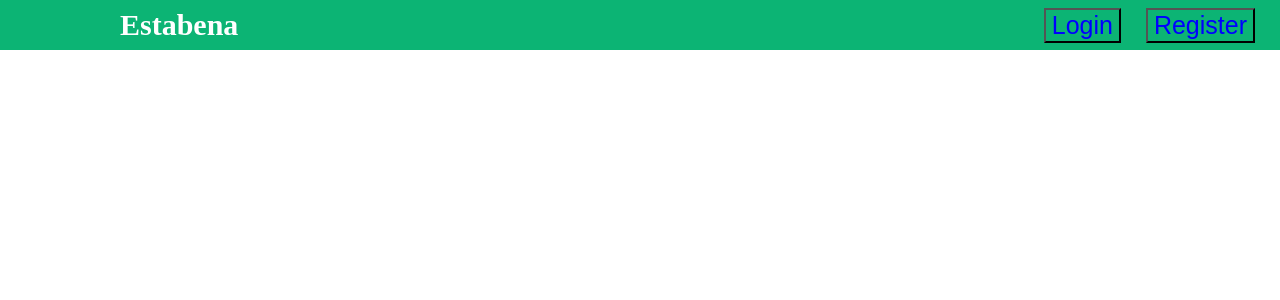
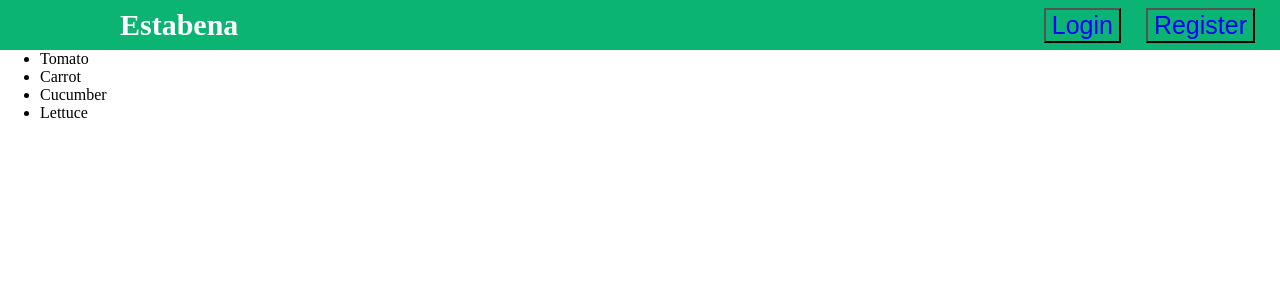
Before and after one commit to iNoor72/Ecommerce-FullStack, a React (Create React App) app in the folder frontend/: page /vegetables in a window 1280 px wide. Shown: the top 300 px of the page. Built offline with nearby package versions, Linux system fonts and the light colour scheme.

Commit message:
Fixed the problem with the design not showing properly, now all designs are perfect, we need CSS now

```diff
--- a/frontend/src/App.js
+++ b/frontend/src/App.js
@@ -9,6 +9,7 @@ import VegScreen from './Screens/VegScreen';
 import FruitScreen from './Screens/FruitScreen';
 import CartScreen from './Screens/CartScreen';
 import {BrowserRouter,Route,Link} from 'react-router-dom'
+import CheckoutScreen from './Screens/CheckoutScreen';
 
 
 function App() {
@@ -167,8 +168,6 @@ function App() {
     <header className="header">
     <Link to="/"><div className="Brand"> Estabena </div></Link>
       <div className="links">
-        <Route path="/login" component={LoginScreen} />
-        <Route path="/register" component={RegisterScreen} />
         <Link to= "/login"><button className="NavButtons">Login</button></Link>
         <Link to= "/register"><button className="NavButtons">Register</button></Link>
       </div>
@@ -176,7 +175,13 @@ function App() {
   </nav>
   <div className="clear"></div>
 </div>
-<Route path="/" exact component={HomeScreen}/>
+<Route path="/" exact={true} component={HomeScreen}/>
+<Route path="/vegetables" exact component={VegScreen}/>
+<Route path="/fruits" exact component={FruitScreen}/>
+<Route path="/login" component={LoginScreen} />
+<Route path="/register" component={RegisterScreen} />
+<Route path="/cart" component={CartScreen} />
+<Route path="/checkout" component={CheckoutScreen} />
 </BrowserRouter>
 
   );
--- a/frontend/src/Screens/HomeScreen.js
+++ b/frontend/src/Screens/HomeScreen.js
@@ -23,7 +23,5 @@ function HomeScreen(props) {
       </div>
     </div>
   </div>
-
 }
-
 export default HomeScreen;
--- a/frontend/src/Screens/VegScreen.js
+++ b/frontend/src/Screens/VegScreen.js
@@ -1,7 +1,16 @@
 import React from "react";
 
 function VegScreen(props) {
-    return <main className="VegetableProducts"> </main>
+    return <main className="VegetableProducts">
+    <ul>
+        <li>Tomato</li>
+        <li>Carrot</li>
+        <li>Cucumber</li>
+        <li>Lettuce</li>
+
+    </ul>
+
+    </main>
 }
 
 export default VegScreen;
--- a/frontend/src/index.css
+++ b/frontend/src/index.css
@@ -1,6 +1,12 @@
+  /* Navbar */
+
   * {
     box-sizing: border-box;
     margin: 0;
+  }
+
+  #root {
+    width: 100%;
   }
 
 .NavButtons {
@@ -26,17 +32,11 @@
   margin-left: 4em;
 }
 
-#pic{
-  width: 100%;
-}
-
 a {
   text-decoration: none;
 }
 
 /* Home Screen */
-
-
 .card {
   box-shadow: 0 4px 8px 0 rgba(0, 0, 0, 0.4);
   transition: 0.3s;
@@ -48,6 +48,10 @@ a {
 
 .card:hover {
   box-shadow: 0 8px 16px 0 rgba(0, 0, 0, 0.4);
+}
+
+#pic{
+  width: 100%;
 }
 
 .container {
@@ -81,6 +85,4 @@ a {
   color: black;
   border: 1px solid black;
 }
-
-
 /* Login Screen */
```
